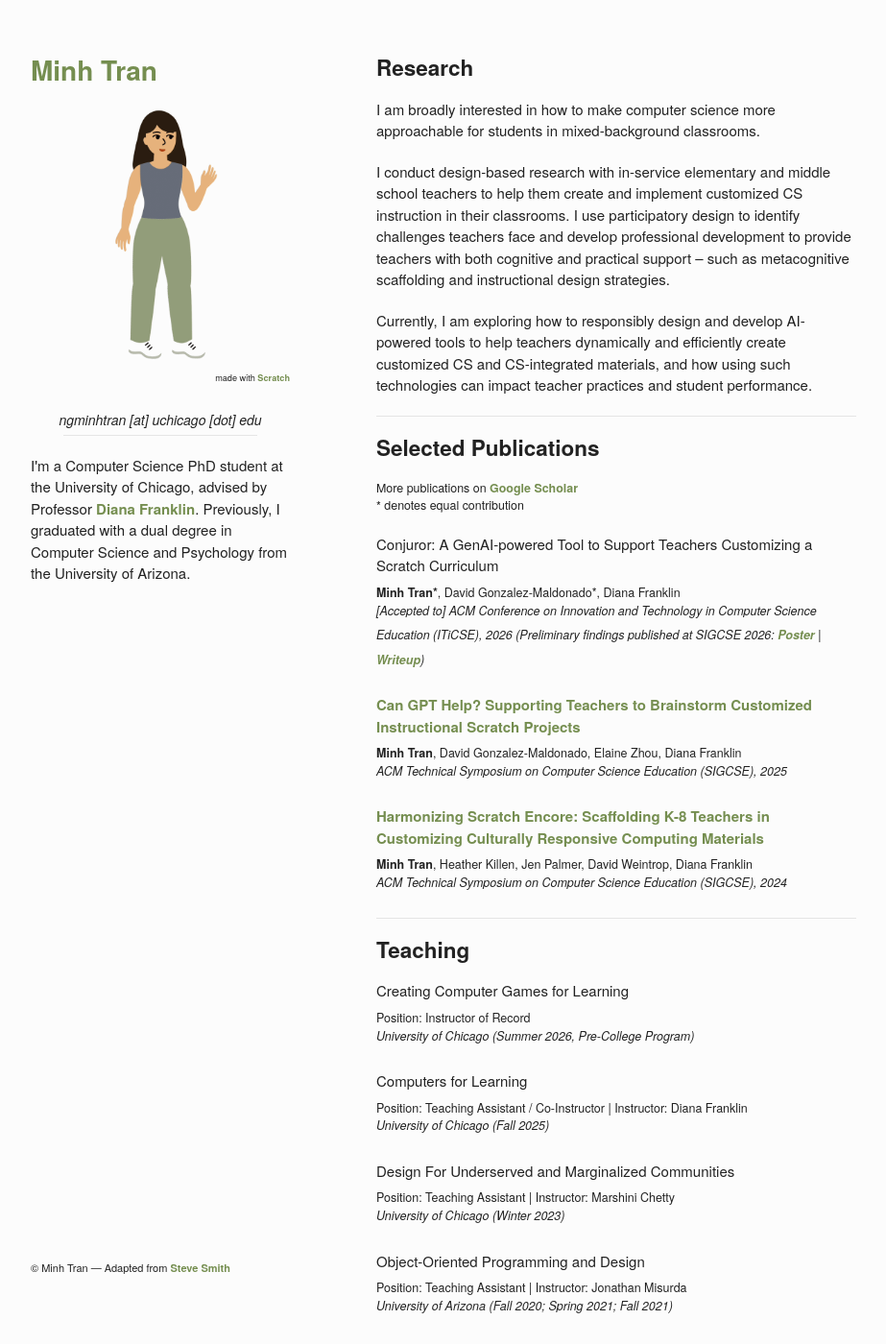
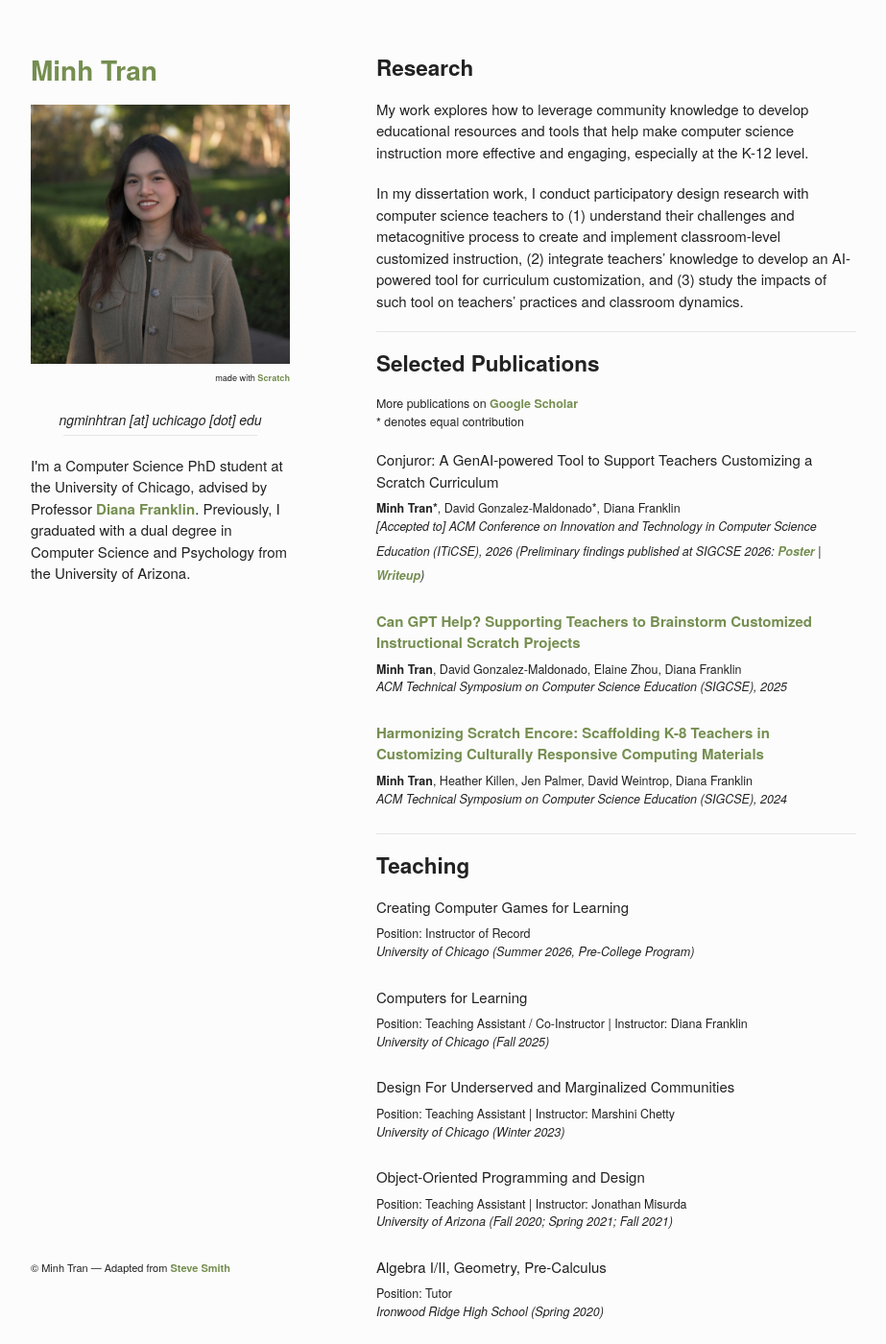
Before and after one commit to ngminhtran/ngminhtran.github.io, a Jekyll site: the page built from index.md, in a window 1280 px wide and 1400 px high. Shown: the whole window at 96% size, without its empty margins (178-1101 px from the left). Built offline with Jekyll 4.4.1, drawn with Linux system fonts in a browser that asks for light colours.

Commit message:
Updated research bio and swapped profile pics

```diff
--- a/index.md
+++ b/index.md
@@ -1,17 +1,15 @@
 ---
 layout: default
 title: Home
-logo: /assets/img/profile.gif
+logo: /assets/img/profile.jpg
 logo_note: true
 ---
 
 ## Research
 
-I am broadly interested in how to make computer science more approachable for students in mixed-background classrooms.
+My work explores how to leverage community knowledge to develop educational resources and tools that help make computer science instruction more effective and engaging, especially at the K-12 level.
 
-I conduct design-based research with in-service elementary and middle school teachers to help them create and implement customized CS instruction in their classrooms. I use participatory design to identify challenges teachers face and develop professional development to provide teachers with both cognitive and practical support – such as metacognitive scaffolding and instructional design strategies.
-
-Currently, I am exploring how to responsibly design and develop AI-powered tools to help teachers dynamically and efficiently create customized CS and CS-integrated materials, and how using such technologies can impact teacher practices and student performance.
+In my dissertation work, I conduct participatory design research with computer science teachers to (1) understand their challenges and metacognitive process to create and implement classroom-level customized instruction, (2) integrate teachers' knowledge to develop an AI-powered tool for curriculum customization, and (3) study the impacts of such tool on teachers' practices and classroom dynamics.
 
 * * *
 ## Selected Publications
@@ -22,11 +20,11 @@
 <sub>**Minh Tran\***, David Gonzalez-Maldonado\*, Diana Franklin</sub>\
 <sup>*[Accepted to] ACM Conference on Innovation and Technology in Computer Science Education (ITiCSE), 2026 (Preliminary findings published at SIGCSE 2026: [Poster](/assets/papers/ConjurorPoster_SIGCSE26.pdf){:target="_blank"} | [Writeup](https://dl.acm.org/doi/10.1145/3770761.3777251){:target="_blank"})*</sup>
 
-[Can GPT Help? Supporting Teachers to Brainstorm Customized<br>Instructional Scratch Projects](https://dl.acm.org/doi/10.1145/3641554.3701858){:target="_blank"}\
+[Can GPT Help? Supporting Teachers to Brainstorm Customized Instructional Scratch Projects](https://dl.acm.org/doi/10.1145/3641554.3701858){:target="_blank"}\
 <sub>**Minh Tran**, David Gonzalez-Maldonado, Elaine Zhou, Diana Franklin</sub>\
 <sup>*ACM Technical Symposium on Computer Science Education (SIGCSE), 2025*</sup>
 
-[Harmonizing Scratch Encore: Scaffolding K-8 Teachers in<br>Customizing Culturally Responsive Computing Materials](https://dl.acm.org/doi/10.1145/3626252.3630756){:target="_blank"}\
+[Harmonizing Scratch Encore: Scaffolding K-8 Teachers in Customizing Culturally Responsive Computing Materials](https://dl.acm.org/doi/10.1145/3626252.3630756){:target="_blank"}\
 <sub>**Minh Tran**, Heather Killen, Jen Palmer, David Weintrop, Diana Franklin</sub>\
 <sup>*ACM Technical Symposium on Computer Science Education (SIGCSE), 2024*</sup>
 
```
Also changed, not shown: 1 other file.
